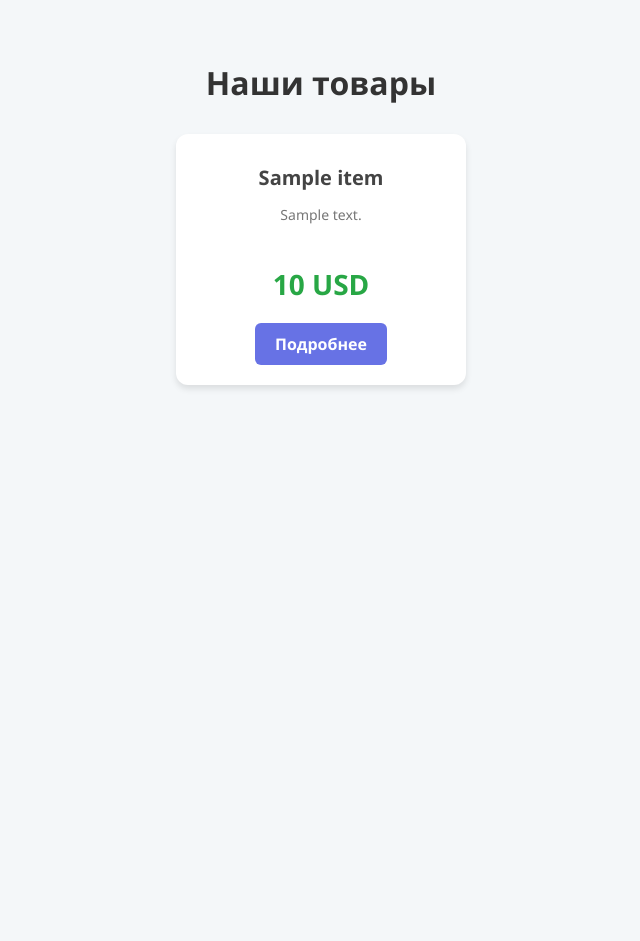
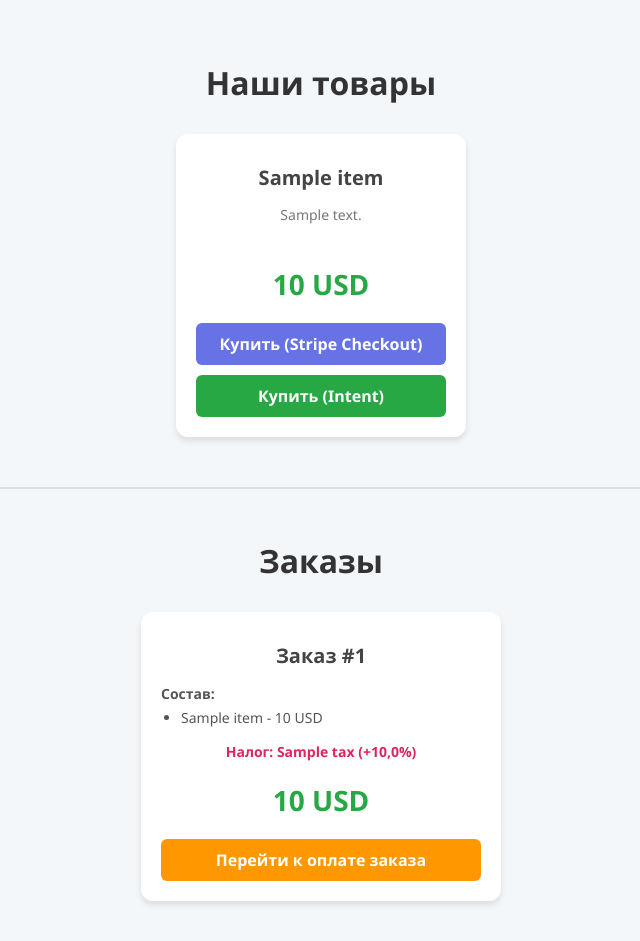
Before and after one commit to Fotlex/StripeTestTask, a Django app: page / in a window 1280 px wide. Shown: the whole page, without its empty margins (319-959 px from the left). Before the commit the page ends 389 px from the top, so only its background shows below. Run offline with Django 5.2, Linux system fonts and the light colour scheme; tables that the repository leaves empty hold one stand-in row (values such as "Sample post"); some libraries are stand-ins or nearby versions.

Commit message:
Full Task

```diff
--- a/requirements.txt
+++ b/requirements.txt
@@ -1,3 +1,8 @@
+aiofiles==24.1.0
+aiogram==3.20.0.post0
+aiohappyeyeballs==2.6.1
+aiohttp==3.11.18
+aiosignal==1.3.2
 amqp==5.3.1
 annotated-types==0.7.0
 asgiref==3.8.1
@@ -14,6 +19,7 @@ Django==5.2.1
 django-cors-headers==4.9.0
 djangorestframework==3.17.1
 frozenlist==1.6.0
+gunicorn==25.3.0
 idna==3.10
 kombu==5.5.4
 magic-filter==1.0.12
--- a/web/payments/models.py
+++ b/web/payments/models.py
@@ -23,3 +23,49 @@ class Item(models.Model):
 
     def __str__(self):
         return f"{self.name} - {self.price} {self.currency.upper()}"
+
+
+class Discount(models.Model):
+    name = models.CharField(max_length=50, verbose_name="Название")
+    percent_off = models.FloatField(verbose_name="Скидка в %")
+
+    class Meta:
+        verbose_name = "Скидка"
+        verbose_name_plural = "Скидки"
+
+    def __str__(self):
+        return f"{self.name} ({self.percent_off}%)"
+
+
+class Tax(models.Model):
+    name = models.CharField(max_length=50, verbose_name="Название")
+    percentage = models.FloatField(verbose_name="Налог в %")
+
+    class Meta:
+        verbose_name = "Налог"
+        verbose_name_plural = "Налоги"
+
+    def __str__(self):
+        return f"{self.name} ({self.percentage}%)"
+
+
+class Order(models.Model):
+    items = models.ManyToManyField(Item, verbose_name="Товары")
+    discount = models.ForeignKey(Discount, on_delete=models.SET_NULL, null=True, blank=True, verbose_name="Скидка")
+    tax = models.ForeignKey(Tax, on_delete=models.SET_NULL, null=True, blank=True, verbose_name="Налог")
+
+    class Meta:
+        verbose_name = "Заказ"
+        verbose_name_plural = "Заказы"
+
+    def __str__(self):
+        return f"Заказ #{self.id}"
+
+    @property
+    def get_currency(self):
+        first_item = self.items.first()
+        return first_item.currency if first_item else 'usd'
+
+    @property
+    def total_price(self):
+        return sum(item.price for item in self.items.all())
--- a/web/payments/templates/index.html
+++ b/web/payments/templates/index.html
@@ -1,6 +1,6 @@
 {% extends "base.html" %}
 
-{% block title %}Список товаров{% endblock %}
+{% block title %}Список товаров и заказов{% endblock %}
 
 {% block content %}
     <h1>Наши товары</h1>
@@ -11,10 +11,61 @@
                 <h2>{{ item.name }}</h2>
                 <p>{{ item.description|truncatechars:50 }}</p>
                 <div class="price">{{ item.price }} {{ item.currency|upper }}</div>
-                <a href="{% url 'item_detail' item.id %}" class="btn-view">Подробнее</a>
+
+                <div style="display: flex; flex-direction: column; gap: 10px; margin-top: 15px;">
+                    <a href="{% url 'item_detail' item.id %}" class="btn-view">
+                        Купить (Stripe Checkout)
+                    </a>
+                    <a href="{% url 'item_intent_detail' item.id %}" class="btn-view" style="background-color: #28a745;">
+                        Купить (Intent)
+                    </a>
+                </div>
             </div>
         {% empty %}
             <p>Товаров пока нет.</p>
         {% endfor %}
     </div>
+
+    <hr style="margin: 50px auto; border: 0; border-top: 2px solid #ddd; width: 80%;">
+
+    <h1>Заказы</h1>
+
+    <div class="container">
+        {% for order in orders %}
+            <div class="item-card" style="width: 320px; height: auto;">
+                <h2>Заказ #{{ order.id }}</h2>
+
+                <div style="text-align: left; margin: 15px 0; color: #555; font-size: 14px;">
+                    <strong>Состав:</strong>
+                    <ul style="padding-left: 20px; margin-top: 5px;">
+                        {% for item in order.items.all %}
+                            <li>{{ item.name }} - {{ item.price }} {{ item.currency|upper }}</li>
+                        {% endfor %}
+                    </ul>
+                </div>
+
+                {% if order.discount %}
+                    <p style="color: #e6a822; font-weight: bold; height: auto; margin: 5px 0;">
+                        Скидка: {{ order.discount.name }} (-{{ order.discount.percent_off }}%)
+                    </p>
+                {% endif %}
+
+                {% if order.tax %}
+                    <p style="color: #e0245e; font-weight: bold; height: auto; margin: 5px 0;">
+                        Налог: {{ order.tax.name }} (+{{ order.tax.percentage }}%)
+                    </p>
+                {% endif %}
+
+                <div class="price">{{ order.total_price }} {{ order.get_currency|upper }}</div>
+
+                <a href="{% url 'order_detail' order.id %}" class="btn-view" style="background-color: #ff9800; width: 100%; box-sizing: border-box;">
+                    Перейти к оплате заказа
+                </a>
+            </div>
+        {% empty %}
+            <p style="text-align: center; color: #777;">
+                Заказов пока нет. Зайдите в админ-панель (<strong>/admin</strong>), создайте несколько товаров и объедините их в "Заказ".
+            </p>
+        {% endfor %}
+    </div>
 {% endblock %}
--- a/web/payments/urls.py
+++ b/web/payments/urls.py
@@ -1,15 +1,22 @@
 from django.urls import path, include
 from rest_framework.routers import DefaultRouter
 
-from .views import PaymentViewSet, item_detail, item_list
+from .views import *
 
 
 router = DefaultRouter()
 
 router.register(r'buy', PaymentViewSet, basename='buy')
+router.register(r'buy_order', OrderPaymentViewSet, basename='buy_order')
+router.register(r'intent', PaymentIntentViewSet, basename='intent')
+
 
 urlpatterns = [
     path('', item_list, name='item_list'),
     path('', include(router.urls)),
-    path('item/<int:id>', item_detail, name='item_detail'),
+
+    path('item/<int:id>/', item_detail, name='item_detail'),
+    path('item/<int:id>/intent/', item_intent_detail, name='item_intent_detail'),
+
+    path('order/<int:id>/', order_detail, name='order_detail'),
 ]
--- a/web/payments/views.py
+++ b/web/payments/views.py
@@ -5,7 +5,7 @@ from rest_framework.decorators import action
 from rest_framework.response import Response
 
 from config import config
-from .models import Item
+from .models import Item, Order
 
 
 def get_stripe_keys(currency):
@@ -49,7 +49,13 @@ class PaymentViewSet(viewsets.ViewSet):
 
 def item_list(request):
     items = Item.objects.all()
-    return render(request, 'index.html', {'items': items})
+    orders = Order.objects.all()
+
+    context = {
+        'items': items,
+        'orders': orders
+    }
+    return render(request, 'index.html', context)
 
 
 def item_detail(request, id):
@@ -61,3 +67,103 @@ def item_detail(request, id):
         'stripe_public_key': public_key
     }
     return render(request, 'item.html', context)
+
+
+class OrderPaymentViewSet(viewsets.ViewSet):
+    def retrieve(self, request, pk=None):
+        order = get_object_or_404(Order, id=pk)
+
+        if not order.items.exists():
+            return Response({'error': 'Order is empty'}, status=status.HTTP_400_BAD_REQUEST)
+
+        currency = order.get_currency
+        secret_key, _ = get_stripe_keys(currency)
+        stripe.api_key = secret_key
+
+        try:
+            line_items = []
+            tax_rates = []
+
+            if order.tax:
+                tax_rate = stripe.TaxRate.create(
+                    display_name=order.tax.name,
+                    percentage=order.tax.percentage,
+                    inclusive=False,
+                )
+                tax_rates.append(tax_rate.id)
+
+            for item in order.items.all():
+                line_items.append({
+                    'price_data': {
+                        'currency': item.currency,
+                        'product_data': {
+                            'name': item.name,
+                        },
+                        'unit_amount': item.price * 100,
+                    },
+                    'quantity': 1,
+                    'tax_rates': tax_rates if tax_rates else None,
+                })
+
+            checkout_kwargs = {
+                'payment_method_types': ['card'],
+                'line_items': line_items,
+                'mode': 'payment',
+                'success_url': f"http://{config.APP_URL}/?success=true",
+                'cancel_url': f"http://{config.APP_URL}/?canceled=true",
+            }
+
+            if order.discount:
+                coupon = stripe.Coupon.create(
+                    percent_off=order.discount.percent_off,
+                    name=order.discount.name,
+                    duration='once'
+                )
+                checkout_kwargs['discounts'] = [{'coupon': coupon.id}]
+
+            session = stripe.checkout.Session.create(**checkout_kwargs)
+            return Response({'session_id': session.id}, status=status.HTTP_200_OK)
+
+        except Exception as e:
+            return Response({'error': str(e)}, status=status.HTTP_400_BAD_REQUEST)
+
+
+class PaymentIntentViewSet(viewsets.ViewSet):
+    def retrieve(self, request, pk=None):
+        item = get_object_or_404(Item, id=pk)
+        secret_key, _ = get_stripe_keys(item.currency)
+        stripe.api_key = secret_key
+
+        try:
+            intent = stripe.PaymentIntent.create(
+                amount=item.price * 100,
+                currency=item.currency,
+                payment_method_types=['card']
+            )
+            return Response({'client_secret': intent.client_secret}, status=status.HTTP_200_OK)
+
+        except Exception as e:
+            return Response({'error': str(e)}, status=status.HTTP_400_BAD_REQUEST)
+
+
+
+def order_detail(request, id):
+    order = get_object_or_404(Order, id=id)
+    _, public_key = get_stripe_keys(order.get_currency)
+
+    context = {
+        'order': order,
+        'stripe_public_key': public_key
+    }
+    return render(request, 'order.html', context)
+
+
+def item_intent_detail(request, id):
+    item = get_object_or_404(Item, id=id)
+    _, public_key = get_stripe_keys(item.currency)
+
+    context = {
+        'item': item,
+        'stripe_public_key': public_key
+    }
+    return render(request, 'intent.html', context)
```
Also changed, not shown: web/payments/admin.py (+14 -1 lines), web/payments/static/js/intent.js (added, +41 -0 lines), web/payments/static/js/order.js (added, +27 -0 lines), web/payments/templates/intent.html (added, +25 -0 lines), web/payments/templates/order.html (added, +40 -0 lines), .docker/docker-compose.prod.yaml, web/payments/migrations/0002_alter_item_price.py (added), web/payments/migrations/0003_discount_tax_order.py (added), 1 other file.
